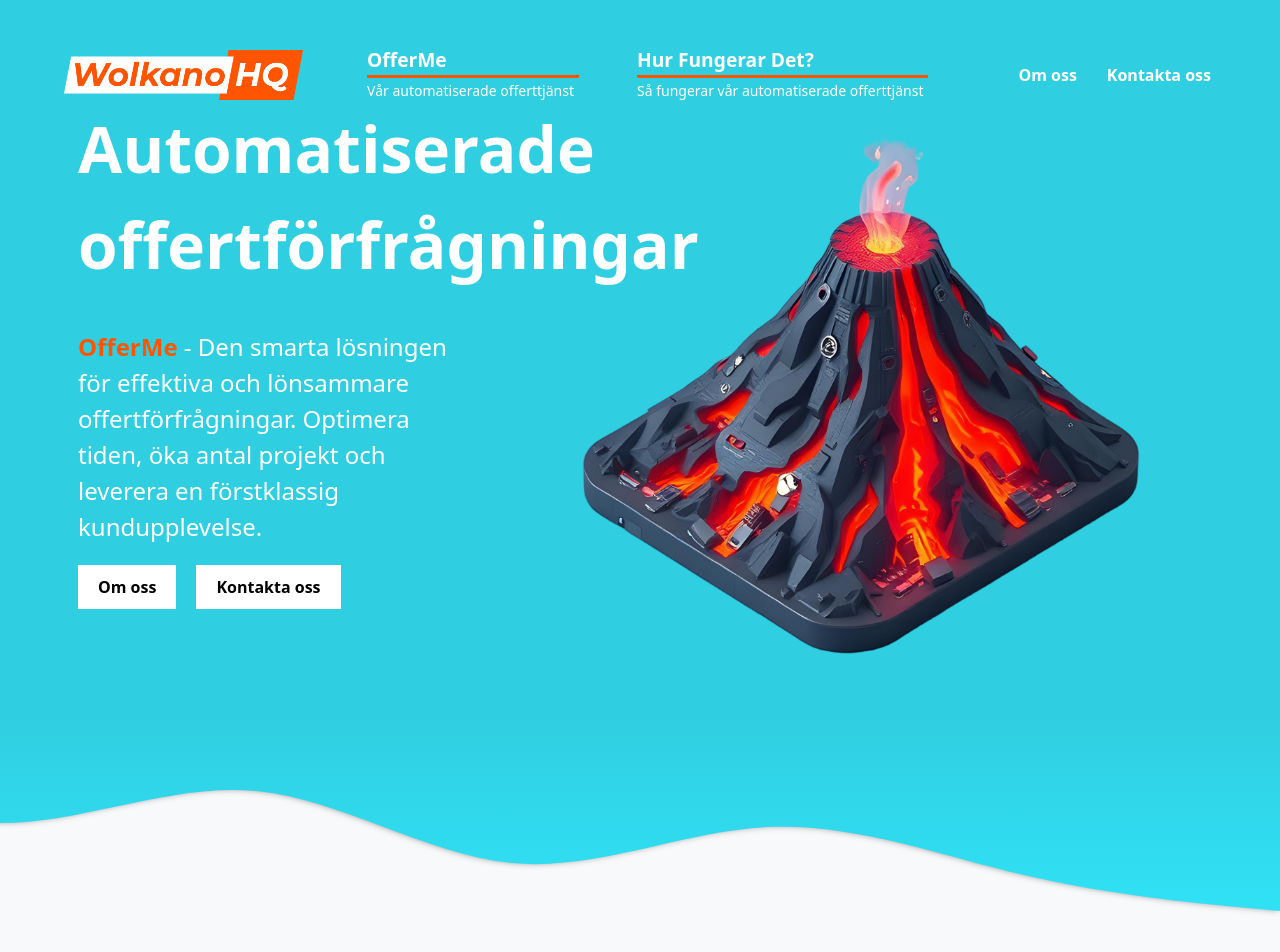
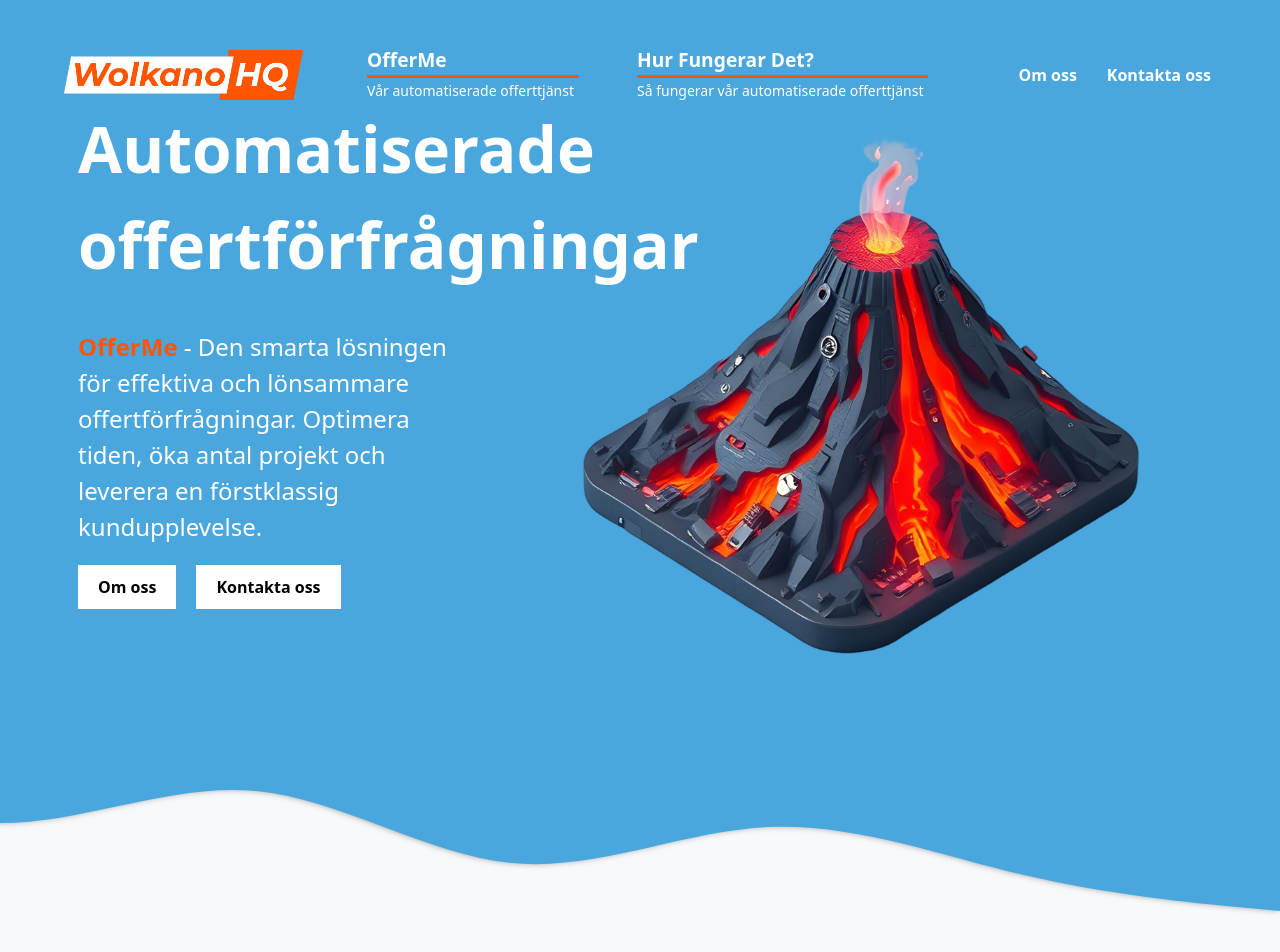
Before and after one commit to Wolkano/wolkano, a Vue app in the folder wolkano-frontend/: page / in a window 1280 px wide. Shown: the top 952 px of the page. Built offline with nearby package versions, Linux system fonts and the light colour scheme.

Commit message:
fIXATFÄRGEWN

```diff
--- a/wolkano-frontend/src/assets/scss/variables.scss
+++ b/wolkano-frontend/src/assets/scss/variables.scss
@@ -1,4 +1,4 @@
-$primary: #30cee1;
+$primary: #4aa7de; //$primary: #30cee1; gammla
 $secondary: #f7f9fa;
 $detail: #ff5500;
 $lightDetail: #fccab1;
--- a/wolkano-frontend/src/views/HomeView.vue
+++ b/wolkano-frontend/src/views/HomeView.vue
@@ -66,8 +66,8 @@ const isMobile = computed(() => windowWidth.value < 768);
     >
       <defs>
         <linearGradient id="sw-gradient-0" x1="0" x2="0" y1="1" y2="0">
-          <stop stop-color="rgba(48, 206, 225, 1)" offset="0%"></stop>
-          <stop stop-color="rgb(48, 229, 249, 1)" offset="100%"></stop>
+          <stop stop-color="#4aa7de" offset="0%"></stop>
+          <stop stop-color="#4aa7de" offset="100%"></stop>
         </linearGradient>
       </defs>
       <path
--- a/wolkano-frontend/src/views/HowItWorks.vue
+++ b/wolkano-frontend/src/views/HowItWorks.vue
@@ -44,8 +44,8 @@
     >
       <defs>
         <linearGradient id="sw-gradient-0" x1="0" x2="0" y1="1" y2="0">
-          <stop stop-color="rgba(48, 206, 225, 1)" offset="0%"></stop>
-          <stop stop-color="rgb(48, 229, 249, 1)" offset="100%"></stop>
+          <stop stop-color="#4aa7de" offset="0%"></stop>
+          <stop stop-color="#4aa7de" offset="100%"></stop>
         </linearGradient>
       </defs>
       <path
```
